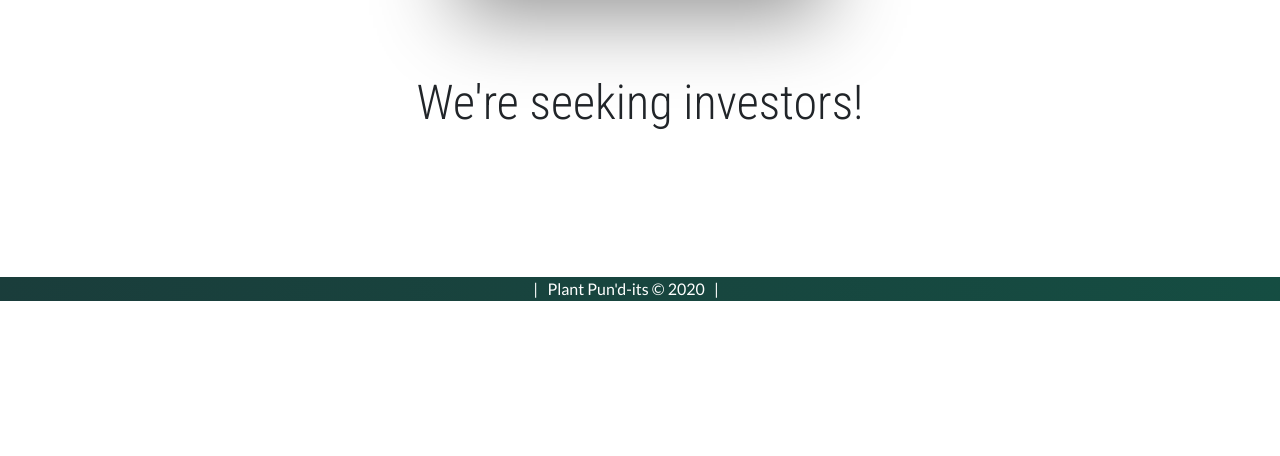
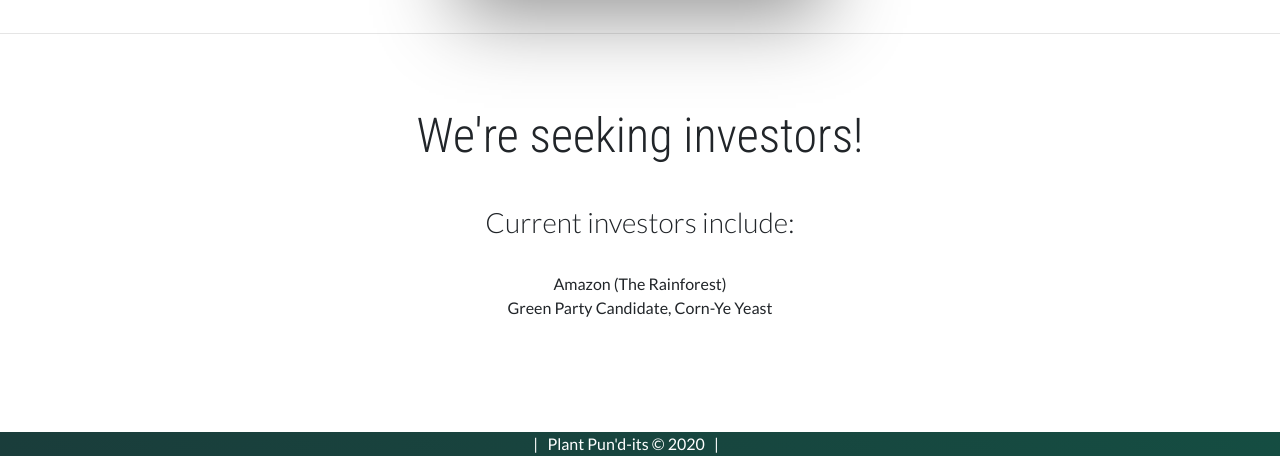
Before and after one commit to chaattank/plantparenthood, a plain HTML site: page index.html in a window 1280 px wide. Shown: the part 1535-1991 px from the top of the page. Before the commit the page ends 1836 px from the top, so only its background shows below. Drawn offline with nearby package versions, Linux system fonts and the light colour scheme.

Commit message:
Add files via upload

```diff
--- a/index.html
+++ b/index.html
@@ -91,13 +91,16 @@
 
     </div>
 </section><!-- end of grid -->
+<hr />
+
 
 
 
     <!-- End text -->
     <section class="container text-center">
         <h1 class="title"><br>We're seeking investors!</h1>
-        <h3 class="subtitle" ><br></h3>
+        <h3 class="subtitle" ><br>Current investors include:</h3>
+        <p><br>Amazon (The Rainforest)<br>Green Party Candidate, Corn-Ye Yeast</p>
         <br><br><br><br>
     </section>
 
```
